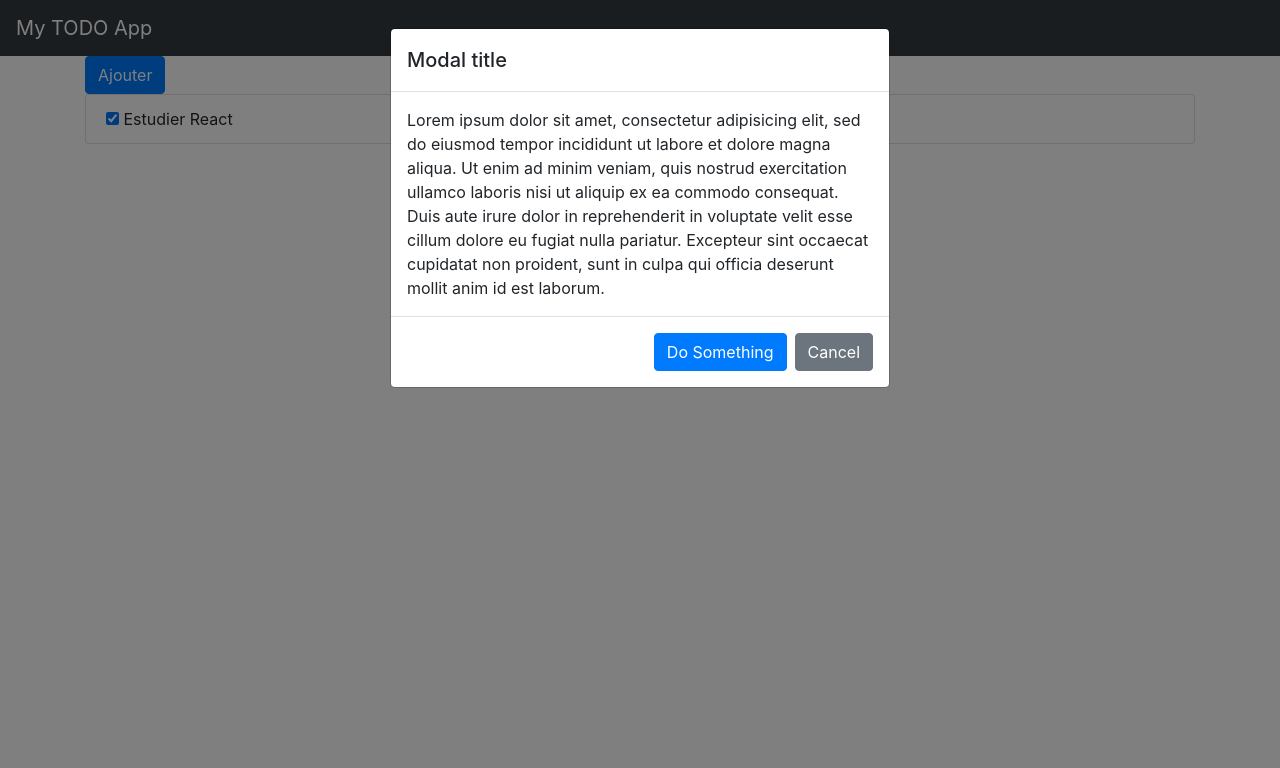
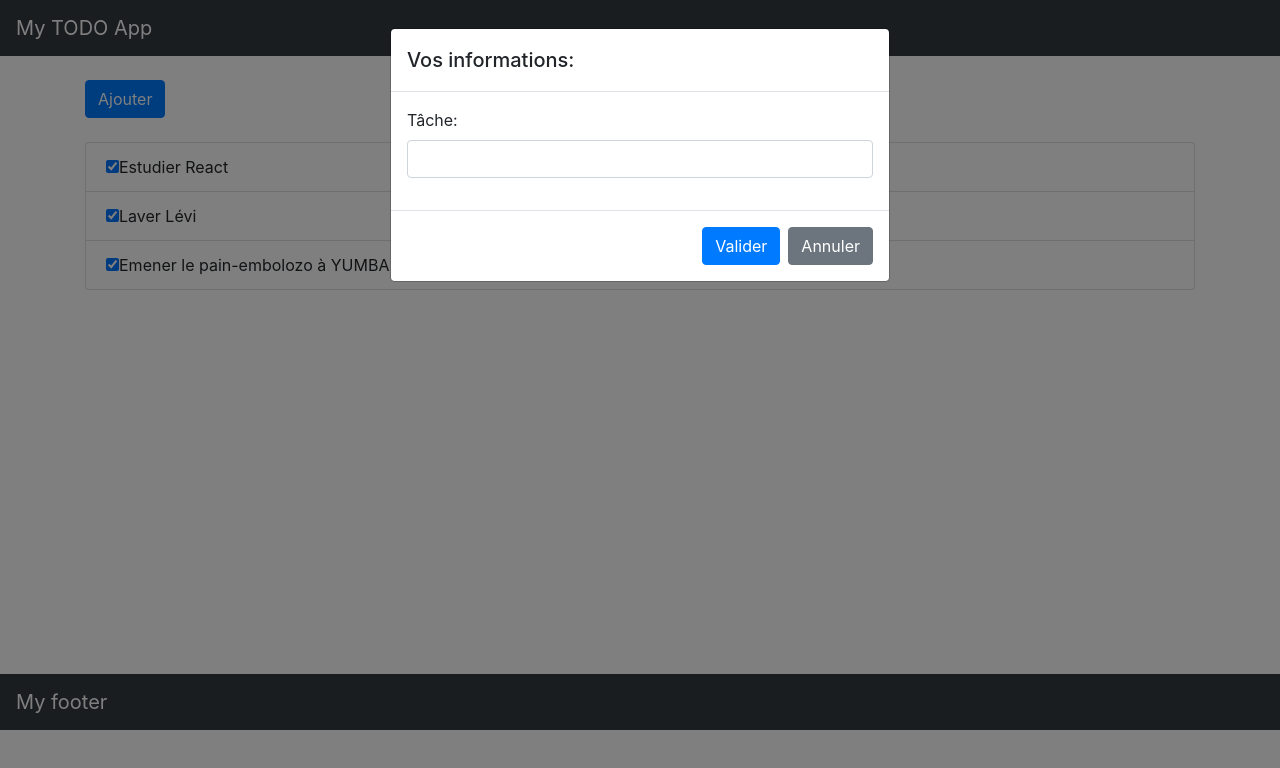
Before and after one commit to boboue/hello-wolrd, a React (Create React App) app: page / in a window 1280 px wide. Both pictures are taken after a click on the button "Ajouter". Shown: the top 768 px of the page. Built offline with nearby package versions, Linux system fonts and the light colour scheme.

Commit message:
Now we can load the to do item.

```diff
--- a/src/App.js
+++ b/src/App.js
@@ -1,15 +1,19 @@
 import React from 'react';
 // import {Header} from './Components/header'
 // import {Items} from './Components/items'
-import {Header, Items} from './Components';
+import {Header, Items, Footer} from './Components';
 
 function App() {
   return (
     <>
       <Header />
+      <br/>
       <div className="container">
         <Items />
+      <br/><br/><br/><br/><br/><br/><br/><br/><br/><br/><br/><br/><br/><br/><br/><br/>
       </div>
+      <Footer />
+
     </>
   );
 }
--- a/src/Components/addItemForm.js
+++ b/src/Components/addItemForm.js
@@ -1,30 +1,66 @@
 import React, { Component } from "react";
-import {Modal, ModalHeader, ModalBody, ModalFooter, Button} from 'reactstrap';
-import PropTypes from 'prop-types';
+import {
+  Modal,
+  ModalHeader,
+  ModalBody,
+  ModalFooter,
+  Button,
+  FormGroup,
+  Label,
+  Input,
+  Form
+} from "reactstrap";
+import PropTypes from "prop-types";
 
 class AddItemForm extends Component {
+  constructor(props){
+    super(props);
+
+    this.state = {
+      item:""
+    }
+
+    this.handleSubmit = this.handleSubmit.bind(this);
+    this.handelChange = this.handelChange.bind(this);
+  }
+
+  handleSubmit (){
+    debugger
+    this.props.addTodoItem(this.state.item);
+    this.props.closeAddItemModal()
+  }
+
+  handelChange (event){
+    const target = event.target;
+    const value = target.value;
+    const name = target.name;
+
+    this.setState({
+      [name]: value
+    });
+  }
+
   render() {
     return (
       <>
-        <Modal
-          isOpen={this.props.isOpen}
-        >
-          <ModalHeader toggle={this.toggle}>Modal title</ModalHeader>
+        <Modal isOpen={this.props.isOpen}>
+          <ModalHeader >
+            Vos informations:
+          </ModalHeader>
           <ModalBody>
-            Lorem ipsum dolor sit amet, consectetur adipisicing elit, sed do
-            eiusmod tempor incididunt ut labore et dolore magna aliqua. Ut
-            enim ad minim veniam, quis nostrud exercitation ullamco laboris
-            nisi ut aliquip ex ea commodo consequat. Duis aute irure dolor
-            in reprehenderit in voluptate velit esse cillum dolore eu fugiat
-            nulla pariatur. Excepteur sint occaecat cupidatat non proident,
-            sunt in culpa qui officia deserunt mollit anim id est laborum.
+            <Form id="addItemForm" >
+              <FormGroup>
+              <Label for="todoItem">Tâche: </Label>
+                <Input type="text" name="item" id="todoItem" value={this.state.item} onChange={this.handelChange} />
+              </FormGroup>
+            </Form>
           </ModalBody>
           <ModalFooter>
-            <Button color="primary" onClick={this.toggle}>
-              Do Something
-            </Button>{" "}
-            <Button color="secondary" onClick={this.toggle}>
-              Cancel
+            <Button color="primary" onClick={this.handleSubmit}>
+              Valider
+            </Button>
+            <Button color="secondary" onClick={this.props.closeAddItemModal}>
+              Annuler
             </Button>
           </ModalFooter>
         </Modal>
@@ -33,8 +69,10 @@ class AddItemForm extends Component {
   }
 }
 
-AddItemForm.propTypes  ={
-    isOpen: PropTypes.bool.isRequired
-}
+AddItemForm.propTypes = {
+  isOpen: PropTypes.bool.isRequired,
+  addTodoItem: PropTypes.func.isRequired,
+  closeAddItemModal: PropTypes.func.isRequired,
+};
 
 export { AddItemForm };
--- /dev/null
+++ b/src/Components/footer.js
@@ -0,0 +1,12 @@
+import React from "react";
+import { Navbar, NavbarBrand } from "reactstrap";
+
+const Footer = () => (
+  <>
+    <Navbar color="dark" dark expand="md">
+      <NavbarBrand href="/">My footer</NavbarBrand>
+    </Navbar>
+  </>
+);
+
+export { Footer };
--- a/src/Components/index.js
+++ b/src/Components/index.js
@@ -1,3 +1,6 @@
+//import { from } from 'rxjs';
+
 export * from './header';
 export * from './items';
 export * from './addItemForm';
+export * from './footer';
--- a/src/Components/items.js
+++ b/src/Components/items.js
@@ -7,20 +7,51 @@ class Items extends Component {
     super(props);
     this.state = {
       isCheck: true,
-      isAddItemOpen: false
+      isAddItemOpen: false,
+      todoList: [
+        "Estudier React",
+        "Laver Lévi",
+        "Emener le pain-embolozo à YUMBA"
+      ]
     };
 
     this.handleInputChange = this.handleInputChange.bind(this);
     this.openAddItemModal = this.openAddItemModal.bind(this);
+    this.addTodoItem = this.addTodoItem.bind(this);
+    this.closeAddItemModal = this.closeAddItemModal.bind(this);
   }
 
   handleInputChange(event) {
     this.setState({ isCheck: event.target.checked });
   }
 
-  openAddItemModal(){
-    this.setState({isAddItemOpen:true})
+  openAddItemModal() {
+    this.setState({ isAddItemOpen: true });
   }
+
+  closeAddItemModal() {
+    this.setState({ isAddItemOpen: false });
+  }
+
+  addTodoItem(item){
+    debugger
+    this.setState({todoList: [...this.state.todoList, item]})
+  }
+
+  listGroupItem(){
+    return this.state.todoList.map(item => {
+      return (
+        <ListGroupItem key={item}>
+          <input
+            type="checkbox"
+            checked={this.state.isCheck}
+            onChange={this.handleInputChange}
+          />
+          {item}
+        </ListGroupItem>
+      );
+    });
+}
 
   render() {
     return (
@@ -28,18 +59,13 @@ class Items extends Component {
         <Button color="primary" onClick={this.openAddItemModal}>
           Ajouter
         </Button>
+        <br />
+        <br />
         <ListGroup>
-          <ListGroupItem>
-            <input
-              type="checkbox"
-              checked={this.state.isCheck}
-              onChange={this.handleInputChange}
-            />{" "}
-            Estudier React
-          </ListGroupItem>
+          {this.listGroupItem()}
         </ListGroup>
 
-        <AddItemForm isOpen={this.state.isAddItemOpen} />
+        <AddItemForm isOpen={this.state.isAddItemOpen} addTodoItem={this.addTodoItem} closeAddItemModal={this.closeAddItemModal} />
       </>
     );
   }
```
